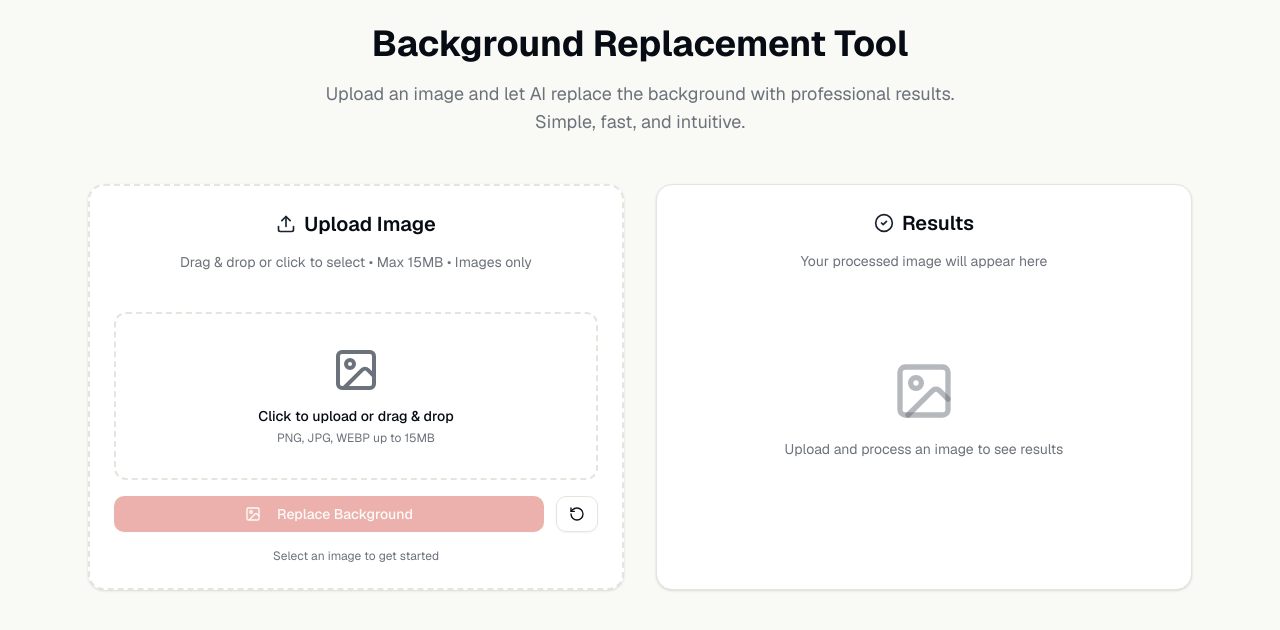
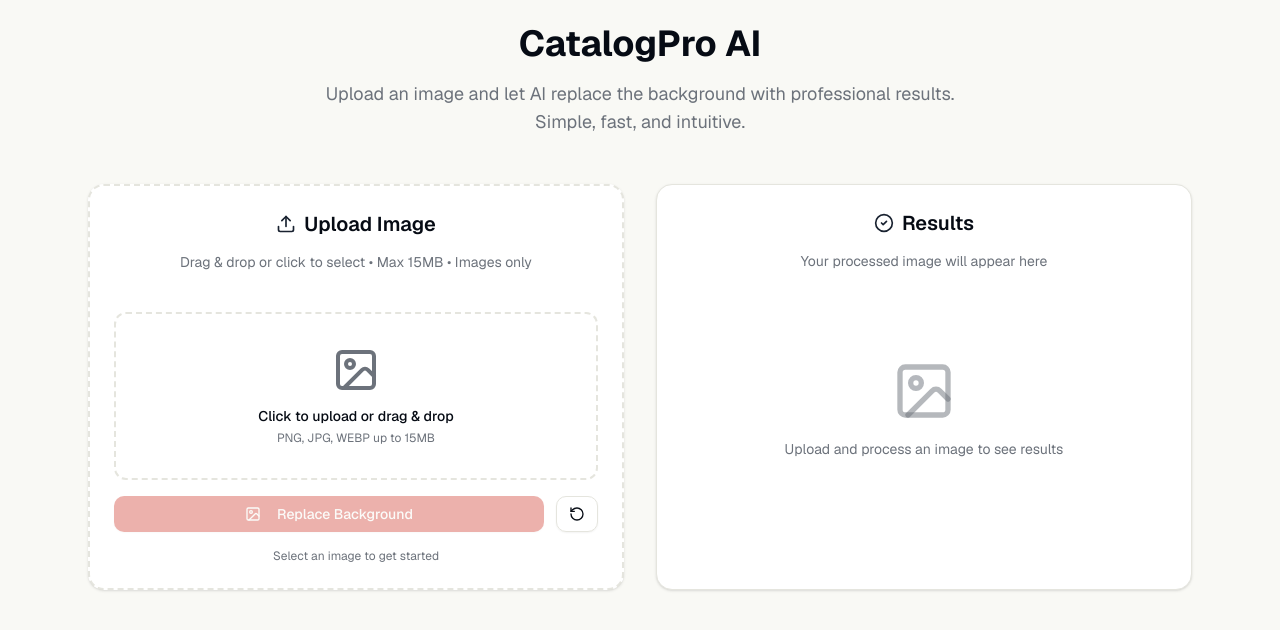
Before and after one commit to thisistharun/v0-image-background-replacement, a Next.js app: page / in a window 1280 px wide. Shown: the top 630 px of the page. Built offline with nearby package versions, Linux system fonts and the light colour scheme.

Commit message:
Update page.tsx

```diff
--- a/app/page.tsx
+++ b/app/page.tsx
@@ -222,7 +222,7 @@ export default function BackgroundReplacer() {
       <div className="max-w-6xl mx-auto p-6">
         {/* Header */}
         <div className="text-center mb-12">
-          <h1 className="text-4xl font-bold text-foreground mb-4 text-balance">Background Replacement Tool</h1>
+          <h1 className="text-4xl font-bold text-foreground mb-4 text-balance">CatalogPro AI</h1>
           <p className="text-lg text-muted-foreground text-pretty max-w-2xl mx-auto">
             Upload an image and let AI replace the background with professional results. Simple, fast, and intuitive.
           </p>
```
